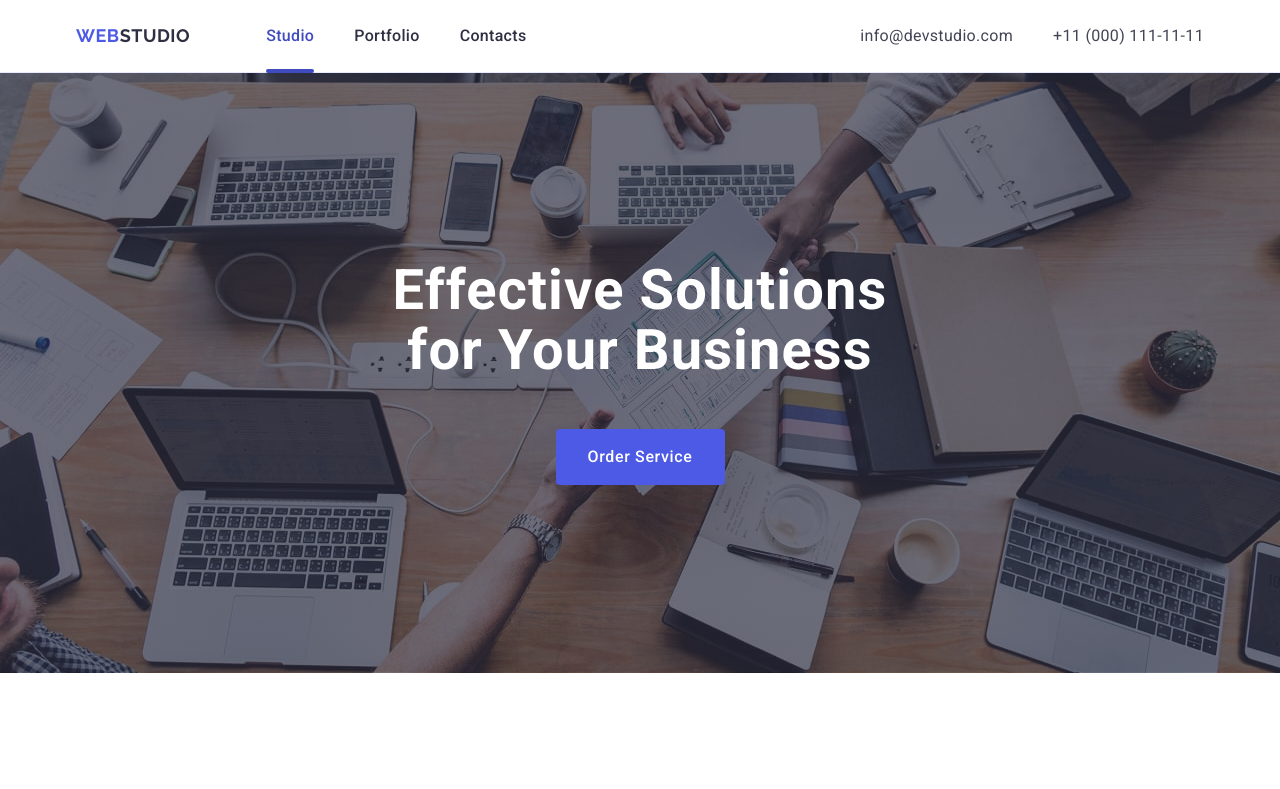
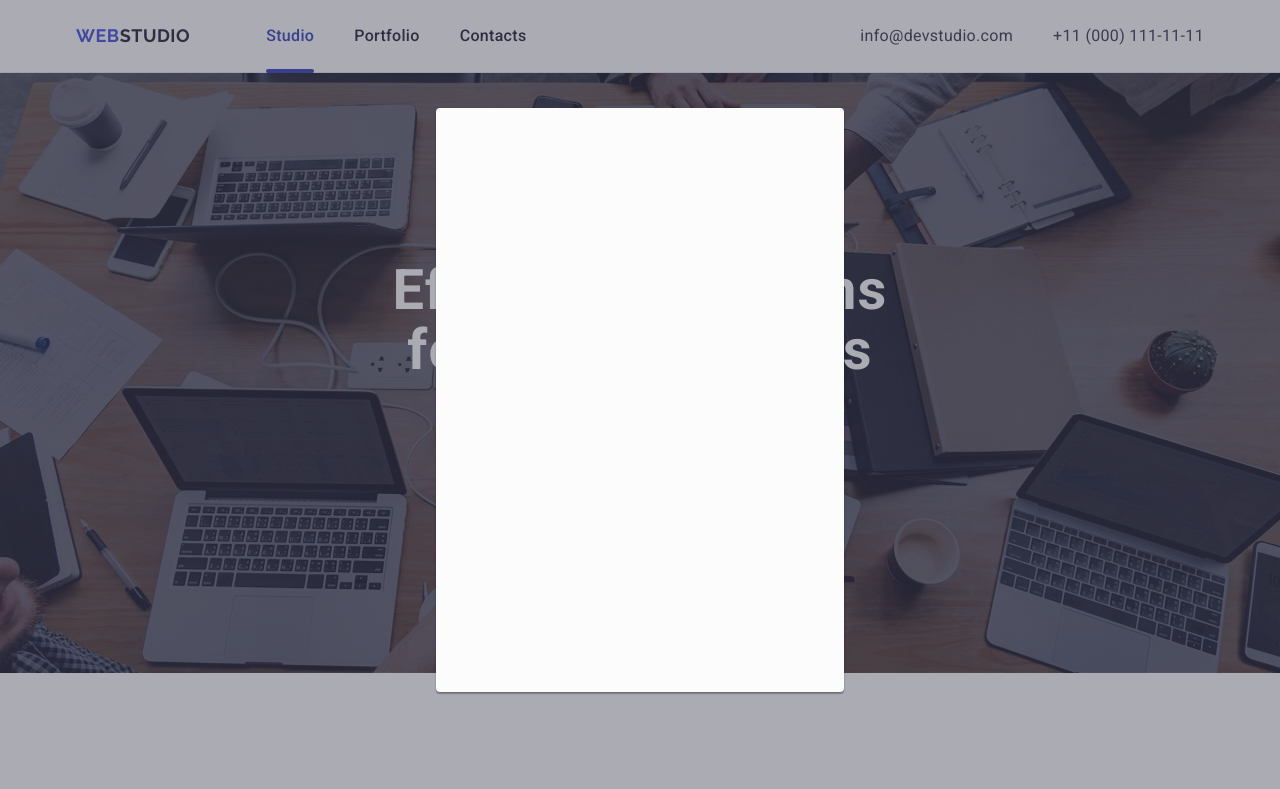
Before and after one commit to tae27037/goit-markup-hw-05, a plain HTML site: page index.html in a window 1280 px wide. Shown: the top 789 px of the page. Drawn offline with nearby package versions, Linux system fonts and the light colour scheme.

Commit message:
modal window start

```diff
--- a/css/styles.css
+++ b/css/styles.css
@@ -470,3 +470,37 @@ box-shadow: 0 1px 6px 0 rgba(46, 47, 66, 0.08), 0 1px 1px 0 rgba(46, 47, 66, 0.1
 .team-icons-f .t-icons-f {
     fill: #f4f4fd;
 }
+
+/* modal window */
+.backdrop{
+    position: fixed;
+    top: 0;
+    left: 0;
+    width: 100%;
+    height: 100%;
+    background-color: rgba(46, 47, 66, 0.4);
+    opacity: 0;
+    visibility: hidden;
+    pointer-events: none;
+    transition: opacity 250ms cubic-bezier(0.4, 0, 0.2, 1), visibility 250ms cubic-bezier(0.4, 0, 0.2, 1);
+}
+.backdrop.is-open{
+    opacity: 1;
+    visibility: visible;
+    pointer-events: auto;
+}
+.modal{
+    position: absolute;
+    top: 50%;
+    left: 50%;
+    width: 408px;
+    min-height: 584px;
+    background-color: #fcfcfc;
+    box-shadow: 0 1px 1px 0 rgba(0, 0, 0, 0.14), 0 1px 3px 0 rgba(0, 0, 0, 0.12), 0 2px 1px 0 rgba(0, 0, 0, 0.2);
+    border-radius: 4px;
+    transform: translate(-50%, -50%);
+    transition: transform 250ms cubic-bezier(0.4, 0, 0.2, 1);
+}
+.backdrop:not(.is-open) .modal{
+    transform: translate(-50%, -50%) scale(1.5);
+}
--- a/index.html
+++ b/index.html
@@ -537,5 +537,10 @@
         </div>
       </div>
     </footer>
+
+    <!-- modal window -->
+    <div class="backdrop is-open">
+      <div class="modal"></div>
+    </div>
   </body>
 </html>
```
Also changed, not shown: images/icons2.svg (added).
